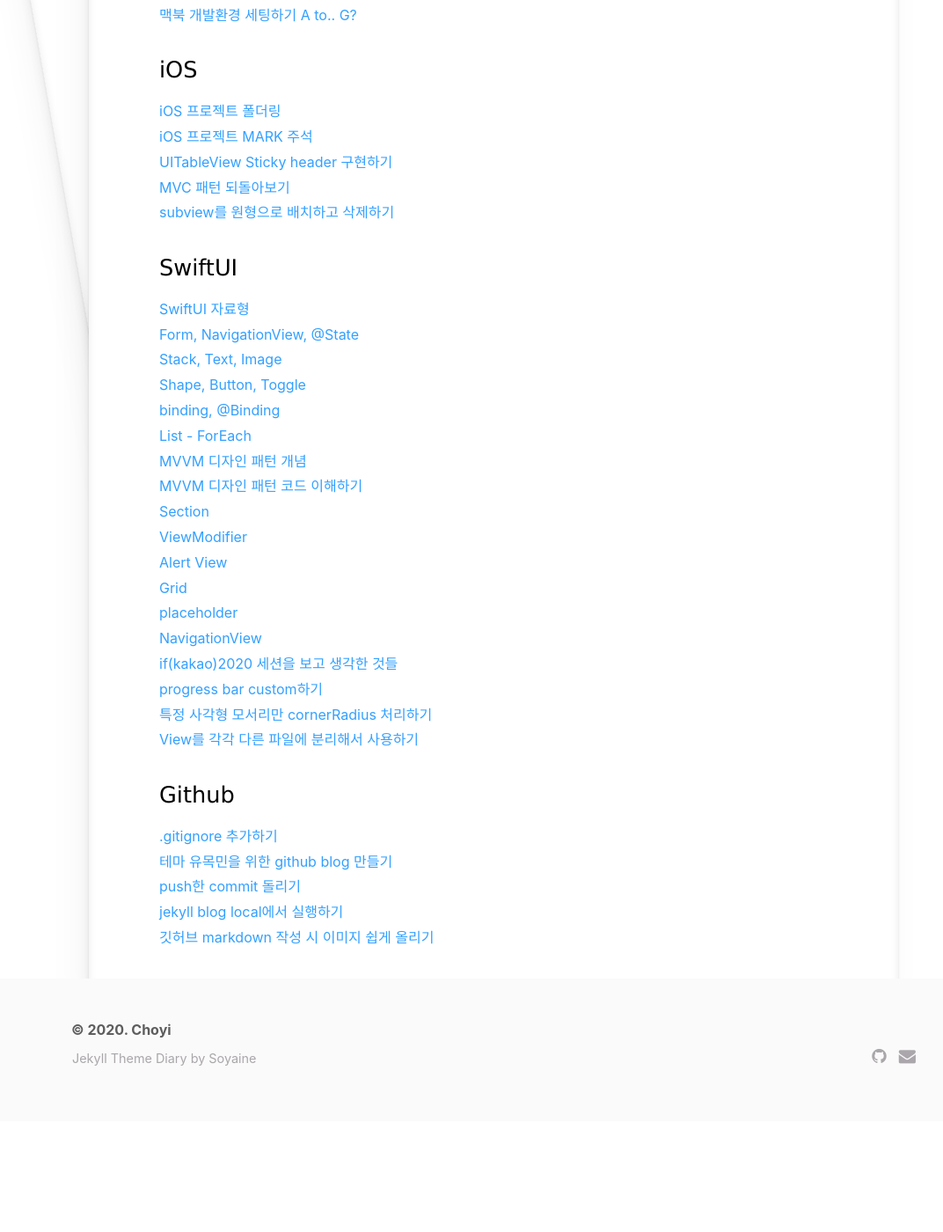
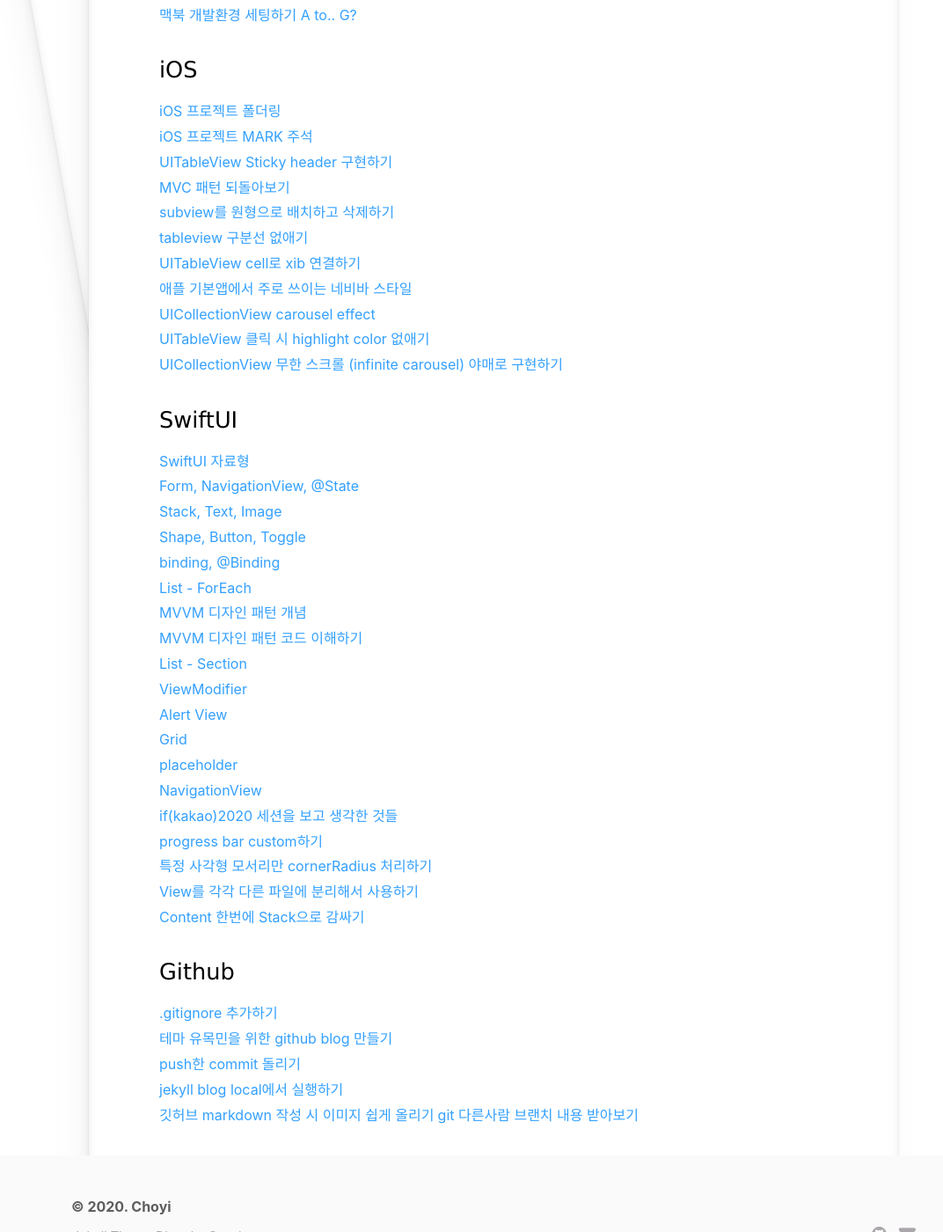
Before and after one commit to jeongchoyi/jeongchoyi.github.io, a Jekyll site: the page built from devpost/index.html, in a window 1280 px wide and 1400 px high, scrolled down 338 px. Shown: the whole window at 88% size, without its empty margins (79-1151 px from the left). Built offline with Jekyll 4.4.1, drawn with Linux system fonts in a browser that asks for light colours; some web fonts are replaced; before the commit the page ends 1612 px from its top, so only the background shows below that.

Commit message:
how-to-see-others'-code-before-merge

```diff
--- a/devpost/index.html
+++ b/devpost/index.html
@@ -12,6 +12,12 @@ title: choyi
 <a href="https://iamcho2.github.io/2020/11/02/uitableview-sticky-header">UITableView Sticky header 구현하기</a><br>
 <a href="https://iamcho2.github.io/2020/11/12/swift-mvc-and-mvvm-2">MVC 패턴 되돌아보기</a><br>
 <a href="https://iamcho2.github.io/2020/11/14/create-remove-subviews-in-circular-shape">subview를 원형으로 배치하고 삭제하기</a><br>
+<a href="https://iamcho2.github.io/2020/11/23/remove-tableview-separator">tableview 구분선 없애기</a><br>
+<a href="https://iamcho2.github.io/2020/11/24/tableview-cell-using-xib">UITableView cell로 xib 연결하기</a><br>
+<a href="https://iamcho2.github.io/2020/11/25/navigationbar-swiftui-large-style-in-swift">애플 기본앱에서 주로 쓰이는 네비바 스타일</a><br>
+<a href="https://iamcho2.github.io/2020/11/25/collectionview-paging-carousel-effect">UICollectionView carousel effect</a><br>
+<a href="https://iamcho2.github.io/2020/11/27/remove-highlight-color-of-uitableviewcell">UITableView 클릭 시 highlight color 없애기</a><br>
+<a href="https://iamcho2.github.io/2020/11/29/infinite-carousel-uicollectionview">UICollectionView 무한 스크롤 (infinite carousel) 야매로 구현하기</a><br>
 
 <h3>SwiftUI</h3>
 <a href="https://iamcho2.github.io/2020/11/03/swiftui-data-types">SwiftUI 자료형</a><br>
@@ -22,7 +28,7 @@ title: choyi
 <a href="https://iamcho2.github.io/2020/11/06/swiftui-list-foreach">List - ForEach</a><br>
 <a href="https://iamcho2.github.io/2020/11/11/swift-mvc-and-mvvm">MVVM 디자인 패턴 개념</a><br>
 <a href="https://iamcho2.github.io/2020/11/13/swift-mvc-and-mvvm-3">MVVM 디자인 패턴 코드 이해하기</a><br>
-<a href="https://iamcho2.github.io/2020/11/15/swiftui-section">Section</a><br>
+<a href="https://iamcho2.github.io/2020/11/15/swiftui-section">List - Section</a><br>
 <a href="https://iamcho2.github.io/2020/11/15/swiftui-ViewModifier">ViewModifier</a><br>
 <a href="https://iamcho2.github.io/2020/11/15/swiftui-Alert-View">Alert View</a><br>
 <a href="https://iamcho2.github.io/2020/11/16/swiftui-grid">Grid</a><br>
@@ -32,6 +38,7 @@ title: choyi
 <a href="https://iamcho2.github.io/2020/11/19/swiftui-progress-bar-custom">progress bar custom하기</a><br>
 <a href="https://iamcho2.github.io/2020/11/19/swiftui-round-specific-coners">특정 사각형 모서리만 cornerRadius 처리하기</a><br>
 <a href="https://iamcho2.github.io/2020/11/19/swiftui-splitting-views-in-different-files">View를 각각 다른 파일에 분리해서 사용하기</a><br>
+<a href="https://iamcho2.github.io/2020/12/05/embed-in-stack">Content 한번에 Stack으로 감싸기</a><br>
 
 
 <h3>Github</h3>
@@ -40,3 +47,4 @@ title: choyi
 <a href="https://iamcho2.github.io/2020/09/23/til">push한 commit 돌리기</a><br>
 <a href="https://iamcho2.github.io/2020/10/16/til">jekyll blog local에서 실행하기</a><br>
 <a href="https://iamcho2.github.io/2020/11/02/upload-img-with-github-easily">깃허브 markdown 작성 시 이미지 쉽게 올리기</a>
+<a href="https://iamcho2.github.io/2020/12/05/how-to-see-others'-code-before-merge">git 다른사람 브랜치 내용 받아보기</a>
```
Also changed, not shown: _posts/2020-12-05-how-to-see-others'-code-before-merge.md (added, +20 -0 lines).
